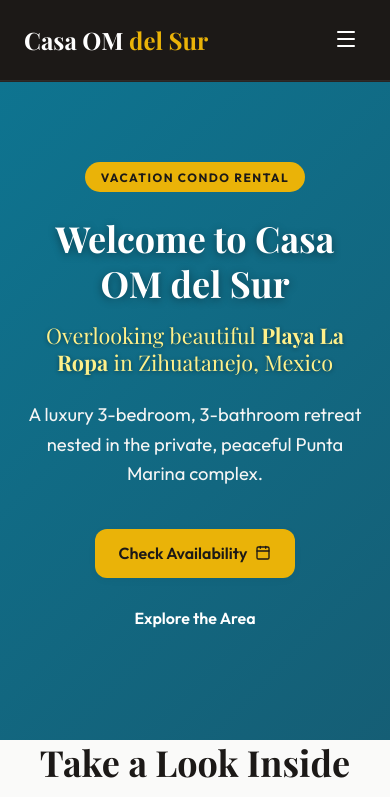
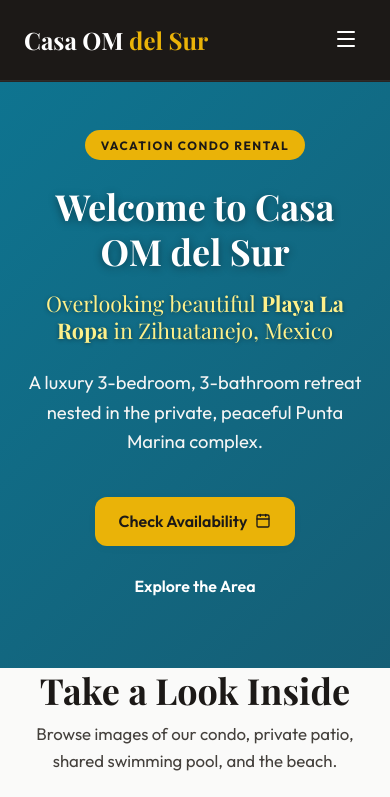
Before and after one commit to kielforeman-collab/zihuatanejoplayaropacondorental.com, a React (Vite) app: page / in a window 390 px wide. Shown: the top 797 px of the page. Built offline with nearby package versions, Linux system fonts and the light colour scheme; a web font is replaced by a local one.

Commit message:
Reduce padding in hero section

```diff
--- a/src/index.css
+++ b/src/index.css
@@ -282,7 +282,9 @@ body {
 }
 
 @keyframes spin {
-  to { transform: rotate(360deg); }
+  to {
+    transform: rotate(360deg);
+  }
 }
 
 /* Controls and overlays */
@@ -730,7 +732,7 @@ body {
    Home Page Specific Styling
    ========================================================================== */
 .hero-section {
-  padding: 7rem 0 8rem 0;
+  padding: 4.5rem 0 5rem 0;
   text-align: center;
   position: relative;
   background-size: cover;
@@ -829,7 +831,8 @@ body {
   gap: 2.5rem;
 }
 
-.overview-text, .overview-details {
+.overview-text,
+.overview-details {
   padding: 2.5rem;
 }
 
@@ -1426,6 +1429,7 @@ body {
   .hero-title {
     font-size: 3rem;
   }
+
   .overview-grid,
   .about-intro-grid,
   .contact-layout-grid,
@@ -1433,6 +1437,7 @@ body {
     grid-template-columns: 1fr;
     gap: 2rem;
   }
+
   .footer-grid {
     grid-template-columns: 1fr 1fr;
     gap: 3rem;
@@ -1443,50 +1448,64 @@ body {
   .navbar-toggle-btn {
     display: block;
   }
+
   .navbar-desktop-menu {
     display: none;
   }
+
   .navbar-mobile-drawer {
     display: block;
   }
+
   .hero-title {
     font-size: 2.25rem;
   }
+
   .hero-subtitle {
     font-size: 1.35rem;
   }
+
   .hero-section {
-    padding: 5rem 0 6rem 0;
-  }
+    padding: 3rem 0 3.5rem 0;
+  }
+
   .highlights-grid {
     grid-template-columns: 1fr;
     gap: 2rem;
   }
+
   .restaurant-grid {
     grid-template-columns: 1fr;
     gap: 2rem;
   }
+
   .inclusions-grid {
     grid-template-columns: 1fr;
   }
+
   .footer-grid {
     grid-template-columns: 1fr;
     gap: 2.5rem;
   }
+
   .footer-bottom {
     flex-direction: column;
     text-align: center;
   }
+
   .carousel-arrow {
     width: 38px;
     height: 38px;
   }
+
   .arrow-left {
     left: 0.5rem;
   }
+
   .arrow-right {
     right: 0.5rem;
   }
+
   .contact-form-wrapper {
     padding: 1.5rem;
   }
```
